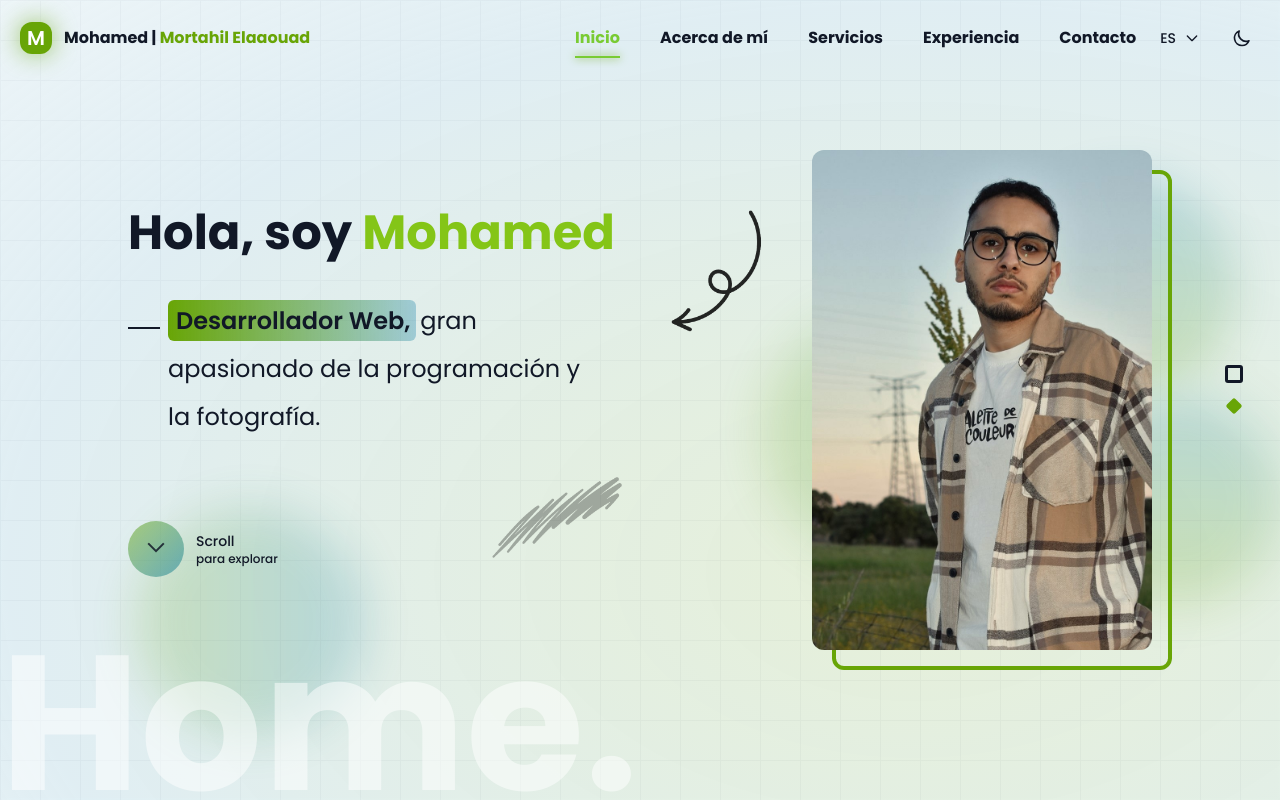
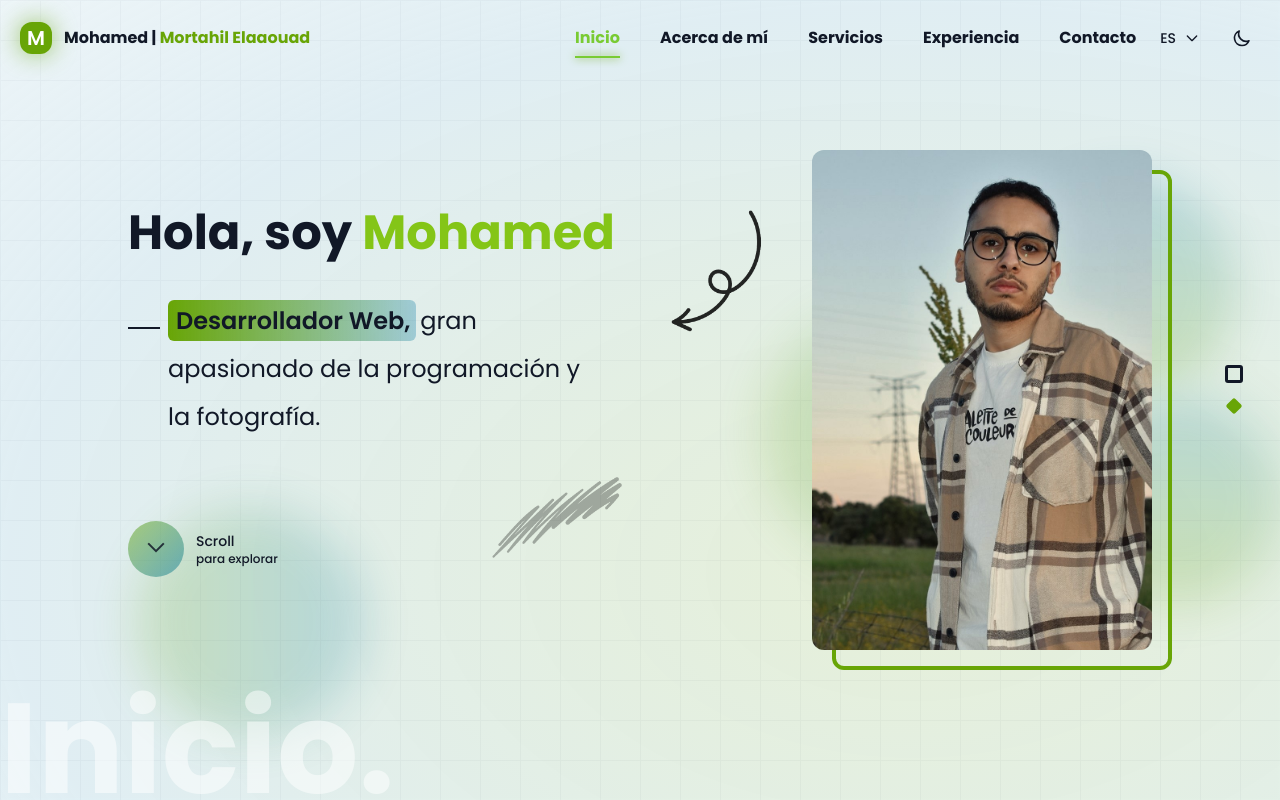
Before and after one commit to webdevmohamed/portfolio, a Vue app: page / in a window 1280 px wide. Shown: the top 800 px of the page. Built offline with nearby package versions, Linux system fonts and the light colour scheme.

Commit message:
Changes in the navigation and section name component

```diff
--- a/src/App.vue
+++ b/src/App.vue
@@ -1,6 +1,5 @@
 <template>
-  <div id="app">
-    <div class="min-h-screen overflow-hidden">
+  <div class="min-h-screen overflow-hidden">
       <!-- Main bg unified -->
       <div class="fixed inset-0 -z-50 overflow-hidden">
         <!-- Dynamic gradient -->
@@ -29,8 +28,10 @@
         <About />
       </div>
       <NavigationDots />
+    <Transition>
+      <SectionName v-if="!store.isScrolling" :name="currentSectionName" />
+    </Transition>
     </div>
-  </div>
 </template>
 
 <script setup>
@@ -39,6 +40,8 @@ import Home from './components/Home.vue'
 import About from './components/About.vue'
 import NavigationDots from './components/NavigationDots.vue'
 import { computed } from 'vue'
+import SectionName from '@/components/UI/SectionName.vue'
+import { useNavigationStore } from '@/stores/navigation.js'
 
 const particleSizes = computed(() => {
   const sizes = []
@@ -48,6 +51,10 @@ const particleSizes = computed(() => {
   }
   return sizes
 })
+
+
+const store = useNavigationStore();
+const currentSectionName = computed(() => store.currentSectionObject.name);
 </script>
 
 <style scoped>
@@ -65,4 +72,14 @@ const particleSizes = computed(() => {
     background-position: 100% 100%;
   }
 }
+
+.v-enter-active,
+.v-leave-active {
+  transition: opacity 0.5s ease;
+}
+
+.v-enter-from,
+.v-leave-to {
+  opacity: 0;
+}
 </style>
--- a/src/components/About.vue
+++ b/src/components/About.vue
@@ -18,7 +18,6 @@
             </div>
             <img src="@/assets/about-4.svg" alt="About" class="w-1/2 h-auto" />
         </div>
-      <SectionName name="About" />
     </div>
 </template>
 
@@ -26,7 +25,6 @@
 import DownloadCV from './Buttons/DownloadCV.vue';
 import ContactMe from './Buttons/ContactMe.vue';
 import Github from './Buttons/Github.vue';
-import SectionName from '@/components/UI/SectionName.vue'
 </script>
 
 <style scoped></style>
--- a/src/components/Home.vue
+++ b/src/components/Home.vue
@@ -6,14 +6,12 @@
       <HomeContent />
       <ProfileImage />
     </div>
-    <SectionName name="Home" />
   </div>
 </template>
 
 <script setup>
 import ProfileImage from './ProfileImage.vue'
 import HomeContent from './HomeContent.vue'
-import SectionName from '@/components/UI/SectionName.vue'
 </script>
 
 <style scoped></style>
--- a/src/components/HomeContent.vue
+++ b/src/components/HomeContent.vue
@@ -15,7 +15,7 @@
 
         <div class="flex justify-between">
             <!-- Modern scroll indicator -->
-            <div @click="store.scrollToSection(1)" class="relative w-fit flex flex-col items-start gap-3 pt-20 group">
+            <div @click="store.scrollToSection('about')" class="relative w-fit flex flex-col items-start gap-3 pt-20 group">
                 <div class="flex items-center gap-3 cursor-pointer">
                     <div
                         class="relative w-14 h-14 group-hover:animate-none rounded-full bg-gradient-to-br from-primary/50 to-accent-blue/50 group-hover:from-primary/70 group-hover:to-accent-blue/70 transition-all duration-300 overflow-hidden flex items-center justify-center">
--- a/src/components/NavigationDots.vue
+++ b/src/components/NavigationDots.vue
@@ -1,15 +1,15 @@
 <template>
   <div class="fixed right-10 top-1/2 transform -translate-y-1/2 flex flex-col items-center z-10">
     <div
-      v-for="(section, index) in store.sections"
-      :key="index"
+      v-for="section in store.sections"
+      :key="section.id"
       :class="[
         'w-3 h-3 rounded-sm mb-5 transition-all duration-300 border-2 cursor-pointer',
-        store.currentSectionIndex === index
+        store.currentSectionId === section.id
           ? 'bg-transparent border-foreground scale-150'
           : 'bg-primary border-primary rotate-45',
       ]"
-      @click="store.scrollToSection(index)"
+      @click="store.scrollToSection(section.id)"
     ></div>
   </div>
 </template>
@@ -26,10 +26,11 @@ const handleWheel = (e) => {
   }
 
   const delta = Math.sign(e.deltaY)
-  const newIndex = store.currentSectionIndex + delta
+  const newSectionPosition = store.currentSectionObject.order + delta
 
-  if (newIndex >= 0 && newIndex < store.sections.length) {
-    store.scrollToSection(newIndex)
+  if (newSectionPosition >= 0 && newSectionPosition < store.sections.length) {
+    const newSectionId = store.sections[newSectionPosition].id
+    store.scrollToSection(newSectionId);
   }
 }
 
--- a/src/components/UI/SectionName.vue
+++ b/src/components/UI/SectionName.vue
@@ -1,9 +1,9 @@
 <template>
-  <div
-    class="absolute text-[15vw] leading-[0.8] font-bold text-background opacity-50 bottom-0"
-  >
-    {{ name }}.
-  </div>
+    <div
+      class="fixed text-[10vw] leading-[0.8] font-bold text-background opacity-50 bottom-0"
+    >
+      {{ name }}.
+    </div>
 </template>
 
 <script setup>
--- a/src/stores/navigation.js
+++ b/src/stores/navigation.js
@@ -1,18 +1,33 @@
 // stores/navigation.js
 import { defineStore } from 'pinia'
-import { ref } from 'vue'
+import { computed, ref } from 'vue'
+import { useI18n } from 'vue-i18n'
 
 export const useNavigationStore = defineStore('navigation', () => {
-  const currentSectionIndex = ref(0)
-  const sections = ref(['home', 'about'])
+  const { t } = useI18n();
+
+  const currentSectionId = ref('home');
+  const sections = ref([
+    {
+      id: 'home',
+      name: t('nav.home'),
+      order: 0
+    },
+    {
+      id: 'about',
+      name: t('nav.about'),
+      order: 1
+    },
+  ]);
+  const currentSectionObject = computed(() => sections.value.find(section => section.id === currentSectionId.value));
   const isScrolling = ref(false)
 
-  const scrollToSection = (index) => {
-    if (isScrolling.value || index === currentSectionIndex.value) return
+  const scrollToSection = (sectionId) => {
+    if (isScrolling.value || sectionId === currentSectionId.value) return
 
     isScrolling.value = true
-    currentSectionIndex.value = index
-    const element = document.getElementById(sections.value[index])
+    currentSectionId.value = sectionId
+    const element = document.getElementById(currentSectionObject.value.id)
 
     if (element) {
       element.scrollIntoView({
@@ -25,8 +40,9 @@ export const useNavigationStore = defineStore('navigation', () => {
   }
 
   return {
-    currentSectionIndex,
     sections,
+    currentSectionId,
+    currentSectionObject,
     isScrolling,
     scrollToSection
   }
```
